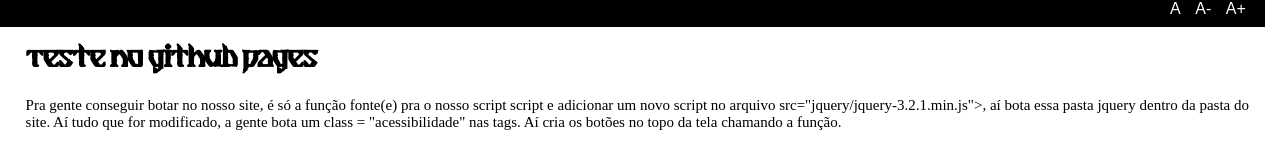
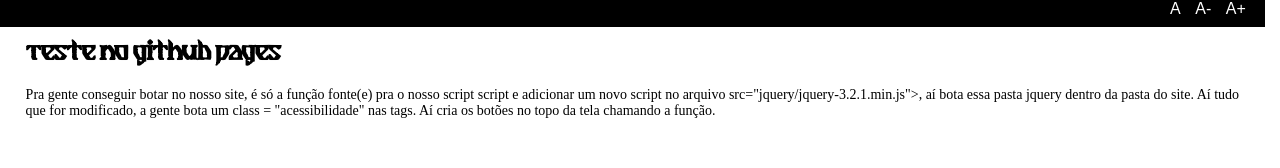
Before and after one commit to equipepyromancer/equipepyromancer, a plain HTML site: page home.html in a window 1280 px wide. Both pictures are taken after a click on the button "A-". Drawn offline with Linux system fonts and the light colour scheme.

Commit message:
Barra de Fonte com Variável Global
Barra de Fontes agora atualiza uma variável global no CSS

```diff
--- a/home-style.css
+++ b/home-style.css
@@ -1,3 +1,8 @@
+
+:root {
+	--base-font-size: 16px;
+}
+
 @font-face {
 	font-family: breatheFire2;
 	src: url('assets/fonts/breathe-fire-ii/breathe-fire-ii.otf');
@@ -9,6 +14,11 @@ body {
 
 h1 {
 	font-family: breatheFire2;
+	font-size: calc(2 * var(--base-font-size));
+}
+
+p {
+	font-size: var(--base-font-size);
 }
 
 #font-bar {
--- a/home.html
+++ b/home.html
@@ -9,9 +9,9 @@
 	</head>
 	<body>
 		<div id="font-bar">
-			<button onClick="fonte('n');" class="btn default">A</button>
-			<button onClick="fonte('d');" class="btn reduce">A-</button>
-			<button onClick="fonte('a');" class="btn increase">A+</button>
+			<button onClick="MudarTamanhoBaseFonte('n');" class="btn default">A</button>
+			<button onClick="MudarTamanhoBaseFonte('d');" class="btn reduce">A-</button>
+			<button onClick="MudarTamanhoBaseFonte('a');" class="btn increase">A+</button>
 		</div>
 		<h1>Teste no GitHub Pages</h1>
 		<!-- Exemplo do uso de evento (botão) para chamar uma função em .JS externo -->
--- a/script.js
+++ b/script.js
@@ -1,16 +1,15 @@
 
-function fonte(e) {
+function MudarTamanhoBaseFonte(e) {
+	var elemento = $(":root");
+	var fontSize = parseInt(elemento.css("--base-font-size"));
 
-	var elemento = $(".acessibilidade");
-	var fonte = parseInt(elemento.css('font-size'));
-
-	if (e == 'a' && fonte < 32) {
-		fonte++;
-	} else if (e == 'd' && fonte > 10) {
-		fonte--;
+	if (e == 'a' && fontSize < 32) {
+		fontSize = fontSize + 2;
+	} else if (e == 'd' && fontSize > 10) {
+		fontSize = fontSize - 2;
 	} else if (e == 'n') {
-		fonte = 16;
+		fontSize = 16;
 	}
 
-	elemento.css("fontSize", fonte);
+	elemento.css("--base-font-size", fontSize);
 }
```
